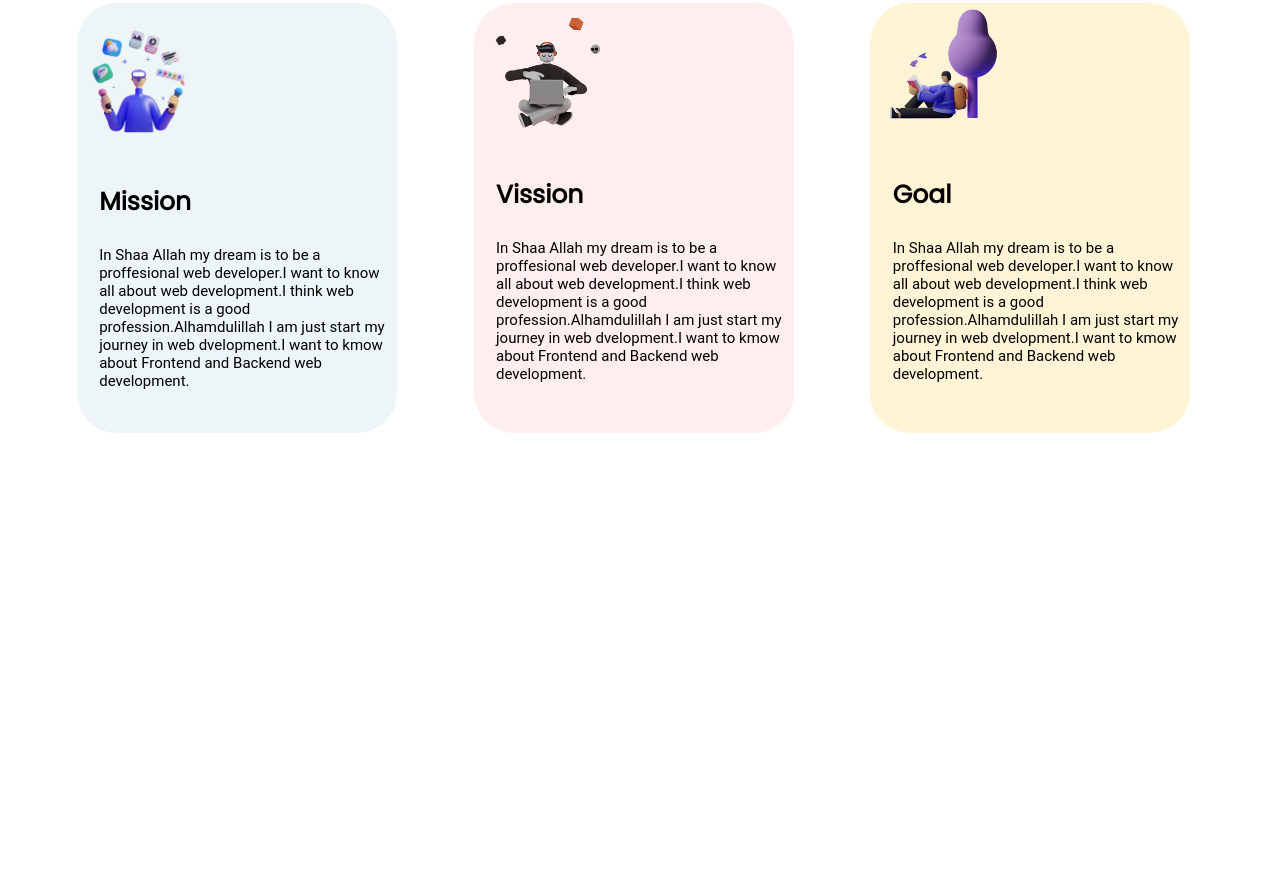
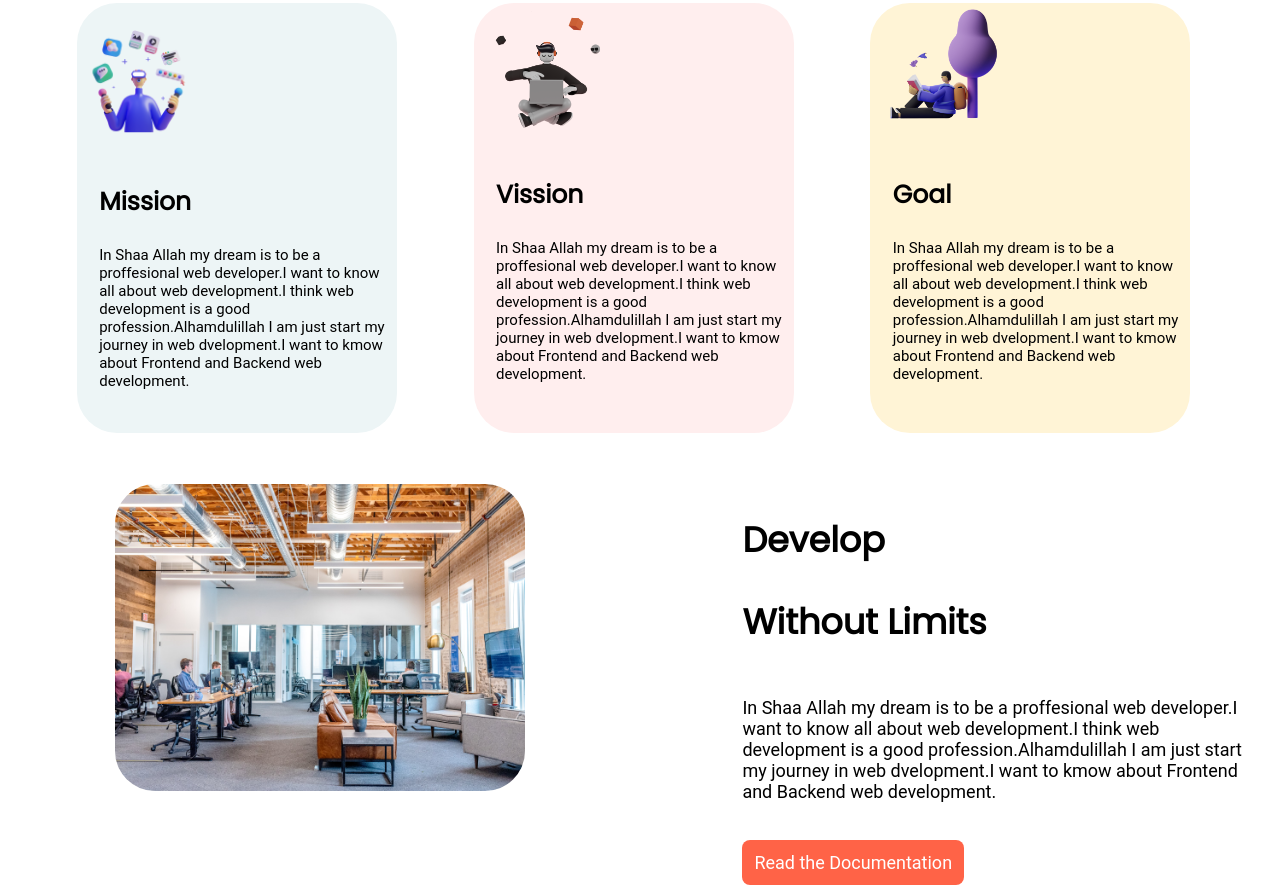
Before and after one commit to tareque-bin-habib/Assignment_1-Project, a plain HTML site: page index.html in a window 1280 px wide. Shown: the part 756-1641 px from the top of the page. Before the commit the page ends 1189 px from the top, so only its background shows below. Drawn offline with Linux system fonts and the light colour scheme; a web font is replaced by a local one.

Commit message:
new-section-added

```diff
--- a/index.html
+++ b/index.html
@@ -68,6 +68,20 @@
             </div>
         </div>
     </section>
+    <section class="flexible_container">
+        <div class="half_width pic_radius">
+            <img src="images/pictures/4.jpg" alt="">
+        </div>
+        <div class="half_width">
+            <h2 class="head-3">Develop</h2>
+            <h2 class="head-3">Without Limits</h2>
+            <p class="pera_4">In Shaa Allah my dream is to be a proffesional web developer.I want to know all about web
+                development.I
+                think web development is a good profession.Alhamdulillah I am just start my journey in web dvelopment.I
+                want to kmow about Frontend and Backend web development.</p>
+            <a class="button_link link" target="_blank" href="">Read the Documentation</a>
+        </div>
+    </section>
 </body>
 
 </html>
--- a/style.css
+++ b/style.css
@@ -56,6 +56,7 @@ body{
 }
 .main{
     margin-top: 5%;
+    margin-bottom: 4%;
 }
 .main h1{
     text-align: center;
@@ -96,3 +97,20 @@ body{
 .faulty_head{
     margin-top: 40px;
 }
+.pic_radius img{
+    width: 80%;
+    border-radius: 40px;
+}
+.head-3{
+    font-size: 35px;
+    font-family: 'Poppins', sans-serif;
+}
+.pera_4{
+    font-size: 18px;
+    font-family: 'Roboto', sans-serif;
+    padding-top: 20px;
+    margin-bottom: 50px;
+}
+.link{
+    margin-left: 0px;
+}
```
Also changed, not shown: images/pictures/4.jpg (added).
